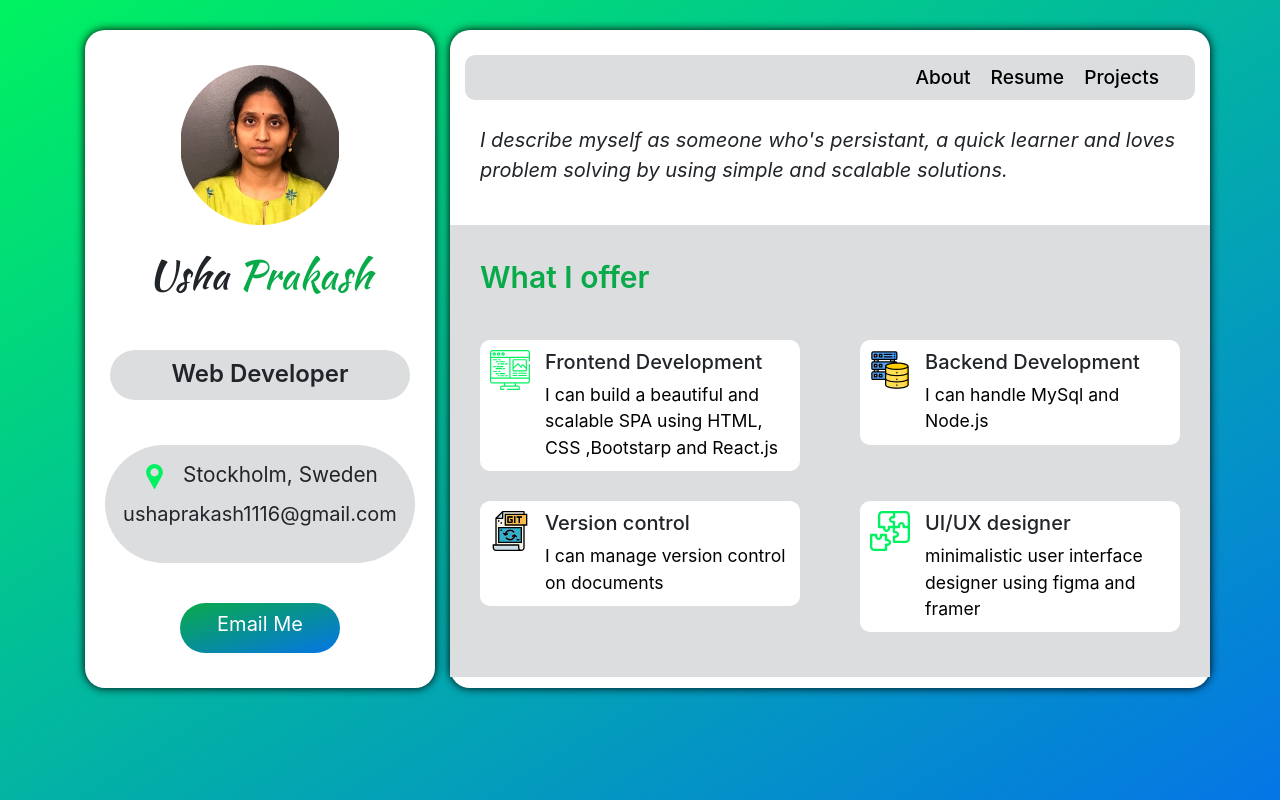
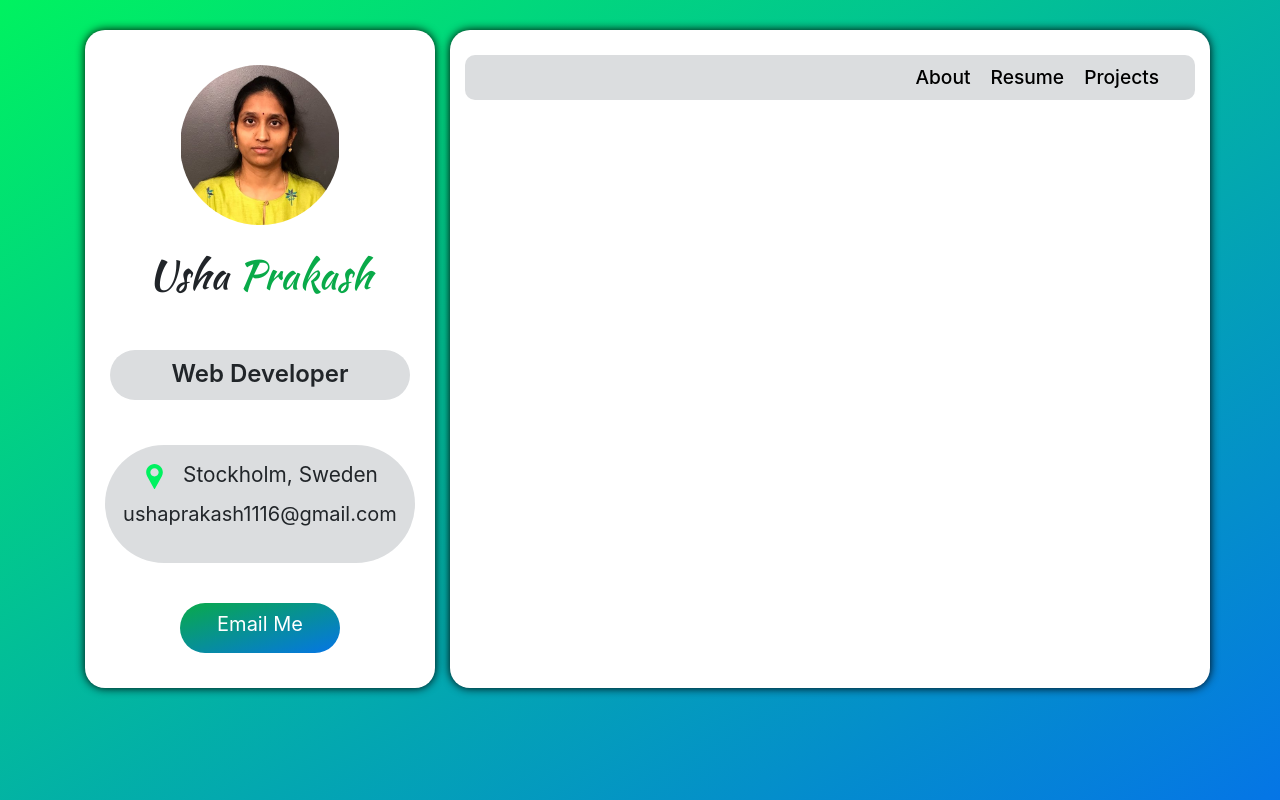
Before and after one commit to ushprakash/Portfolio, a React (Create React App) app: page /Portfolio/about in a window 1280 px wide. Before the commit this address led to /about. Built offline with nearby package versions, Linux system fonts and the light colour scheme.

Commit message:
updated files

```diff
--- a/src/App.js
+++ b/src/App.js
@@ -26,15 +26,15 @@ function App() {
               {/* navbar */}
               <Navbar />
               <Switch>
-                <Route exact path="/about">
+                <Route exact path="Portfolio/about">
                   <About />
                 </Route>
-                <Route path="/resume">
+                <Route path="Portfolio/resume">
                   <Resume />
                 </Route>
-                <Route path="/projects" component={Projects} />
+                <Route path="Portfolio/projects" component={Projects} />
                 <Route>
-                  <Redirect to="/about" />
+                  <Redirect to="Portfolio/about" />
                 </Route>
               </Switch>
             </div>
```
Also changed, not shown: 1 other file (tests, documents, lock files or other folders).
